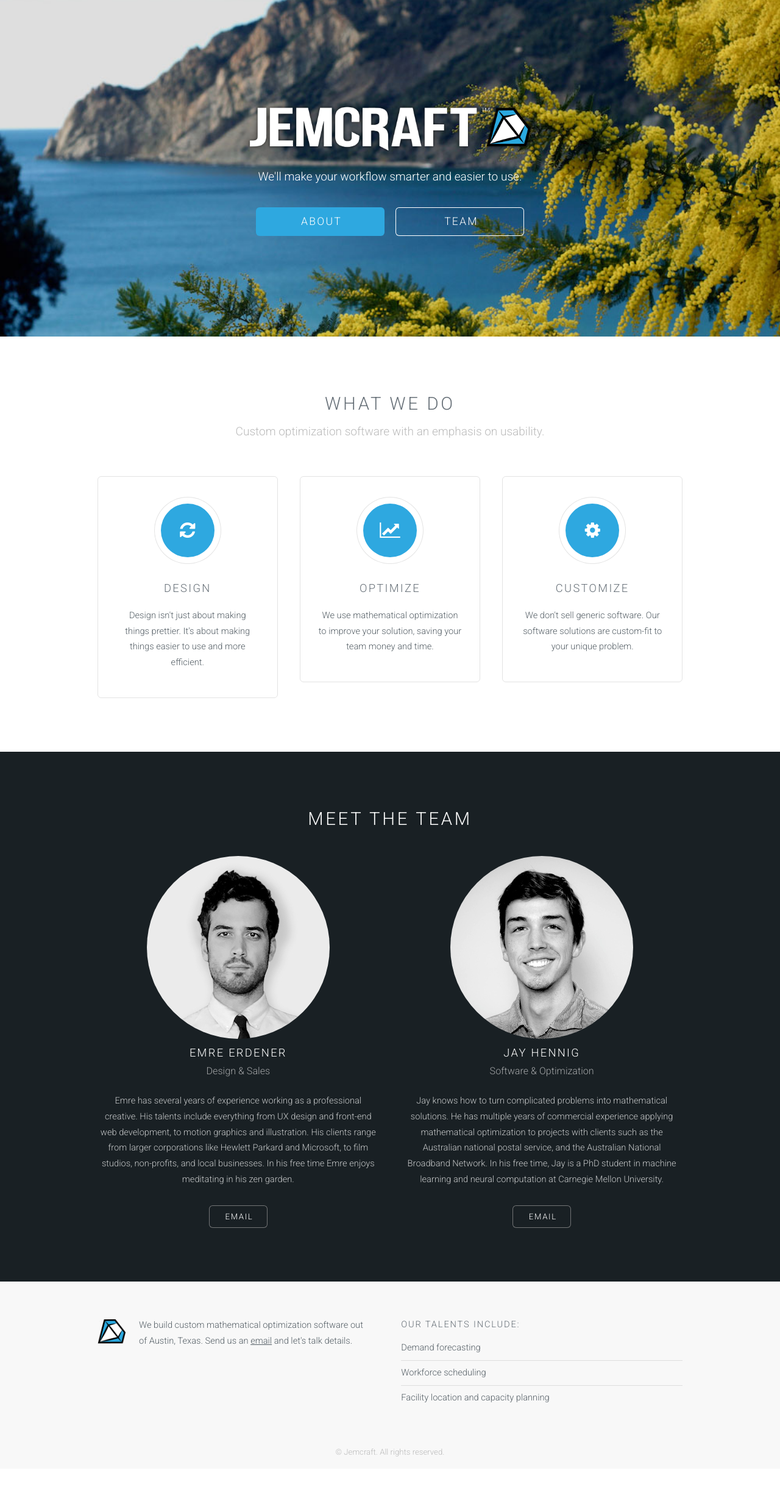
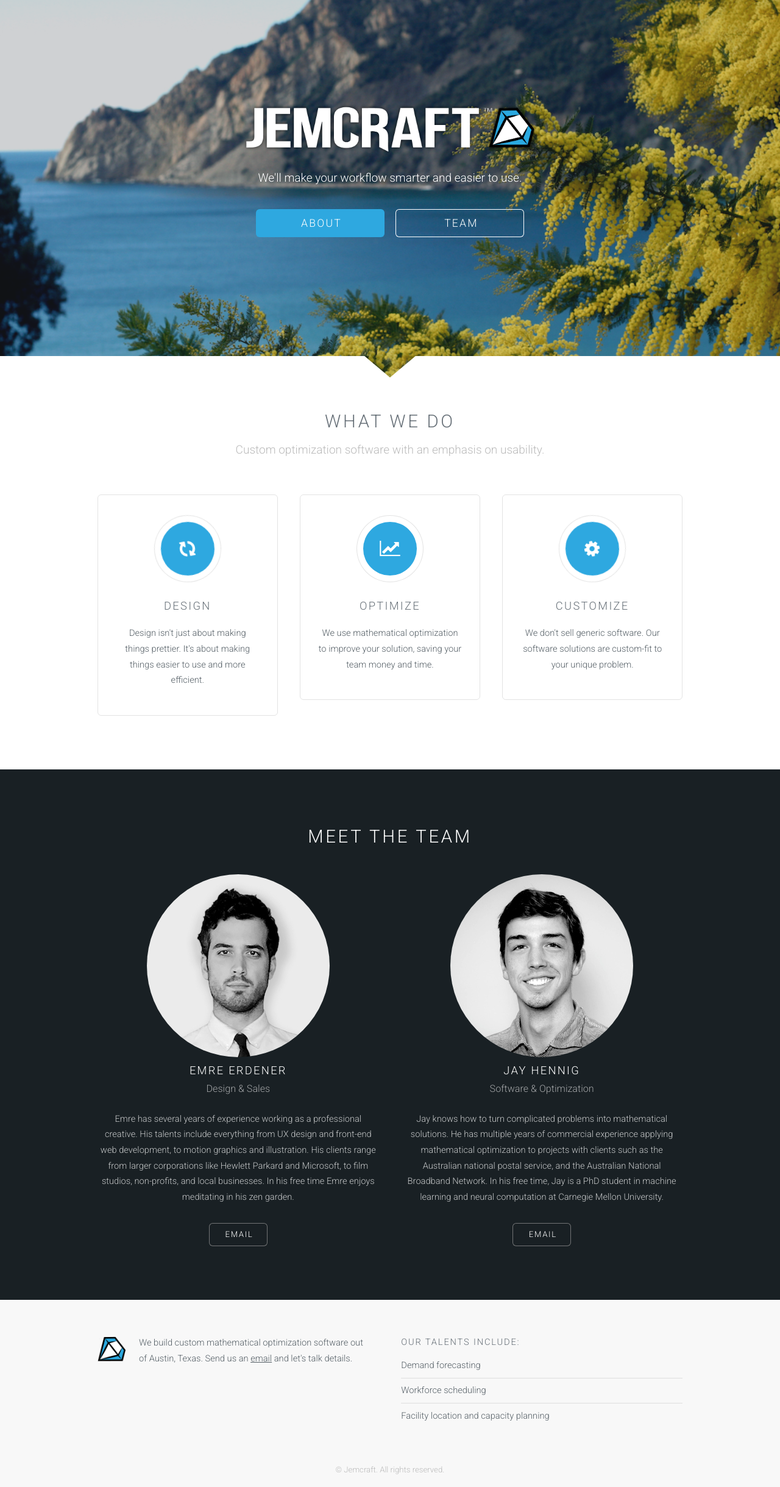
Before and after one commit to Jemcraft/Jemcraft.github.io, a Jekyll site: the page built from index.html, in a window 1280 px wide. Shown: the whole page at 61% size. Built offline with Jekyll 4.4.1, drawn with Linux system fonts in a browser that asks for light colours; before the commit the page ends 2409 px from its top, so only the background shows below that.

Commit message:
added fancy triangle / silly animated fontAwesome icons / I'm procrastinating...

```diff
--- a/_layouts/landing-page.html
+++ b/_layouts/landing-page.html
@@ -6,7 +6,6 @@
 	<body id="top">
 
         {% include /header.html %}
-
         <!-- Banner -->
         <a name="home"></a>
         <section id="banner">
@@ -20,6 +19,7 @@
                 </ul>
             </div>
         </section>
+<div class="arrow-down"></div>
         {{ content }}
         {% include /footer.html %}
 
--- a/css/style.css
+++ b/css/style.css
@@ -987,7 +987,7 @@
 
 	#banner {
 		background-color: #666666;
-		background: url("../images/ct3.jpg");
+		background: url("../images/ct.jpg");
 		background-size: cover;
 		background-position: center center;
 		background-repeat: no-repeat;
@@ -995,7 +995,6 @@
 		padding: 14em 0;
 		text-align: center;
 		position: relative;
-}
 	}
 
 		#banner:before {
@@ -1011,6 +1010,7 @@
 		#banner .inner {
 			position: relative;
 			z-index: 1;
+			padding-bottom: 70px;
 		}
 
 			#banner .inner :last-child {
@@ -1098,7 +1098,42 @@
 			color: #bbb;
 		}
 
-/* Custom */
+/*--------------------- Custom ---------------------*/
+.arrow-down {
+	background: #fff;
+    position: relative;
+    z-index: 100;
+}
+.arrow-down:after {
+	content: "";
+    position: absolute;
+    height: 40px;
+    width: 51%;
+    top: -40px;
+    background: #fff;
+    right: -31px;
+    -webkit-transform: skew(-40deg);
+    -moz-transform: skew(-40deg);
+    -o-transform: skew(-40deg);
+    -ms-transform: skew(-40deg);
+    transform: skew(-50deg);
+}
+.arrow-down:before {
+    content: "";
+    position: absolute;
+    height: 40px;
+    width: 51%;
+    top: -40px;
+    background: #fff;
+    left: -31px;
+    -webkit-transform: skew(40deg);
+    -moz-transform: skew(40deg);
+    -o-transform: skew(40deg);
+    -ms-transform: skew(40deg);
+    transform: skew(50deg);
+}
+
+
 
 .emre-image {
 	width: 300px;
@@ -1119,7 +1154,7 @@
 }
 
 .logo-image {
-	max-width: 37%;
+	max-width: 38%;
 	height: auto;
 }
 .nav-logo {
@@ -1135,6 +1170,10 @@
 .footer-blurb {
 	margin-right: 15px;
     margin-left: -15px;
+}
+
+#one {
+	padding-top: 45px;
 }
 
 /*-- About --*/
@@ -1153,6 +1192,40 @@
 		max-width: 15%;
 		height: auto;
 	}
+	.arrow-down {
+	background: #fff;
+    position: relative;
+    z-index: 100;
+    margin-top: 25px;
+	}
+	.arrow-down:after {
+		content: "";
+	    position: absolute;
+	    height: 50px;
+	    width: 60%;
+	    top: -50px;
+	    background: #fff;
+	    right: -31px;
+	    -webkit-transform: skew(-50deg);
+	    -moz-transform: skew(-50deg);
+	    -o-transform: skew(-50deg);
+	    -ms-transform: skew(-50deg);
+	    transform: skew(-50deg);
+	}
+	.arrow-down:before {
+	    content: "";
+	    position: absolute;
+	    height: 50px;
+	    width: 60%;
+	    top: -50px;
+	    background: #fff;
+	    left: -31px;
+	    -webkit-transform: skew(50deg);
+	    -moz-transform: skew(50deg);
+	    -o-transform: skew(50deg);
+	    -ms-transform: skew(50deg);
+	    transform: skew(50deg);
+	}
 }
 
 /* Editablegrid */
--- a/index.html
+++ b/index.html
@@ -13,7 +13,7 @@
 					<div class="row">
 						<div class="4u">
 							<section class="special box">
-								<i class="icon fa-refresh major"></i>
+								<i class="icon fa-refresh fa-spin major"></i>
 								<h3>Design</h3>
 								<p>Design isn't just about making things prettier. It's about making things easier to use and more efficient.</p>
 							</section>
@@ -27,7 +27,7 @@
 						</div>
 						<div class="4u">
 							<section class="special box">
-								<i class="icon fa-cog major"></i>
+								<i class="icon fa-cog fa-spin major"></i>
 								<h3>Customize</h3>
 								<p>We don't sell generic software. Our software solutions are custom-fit to your unique problem.</p>
 							</section>
```
